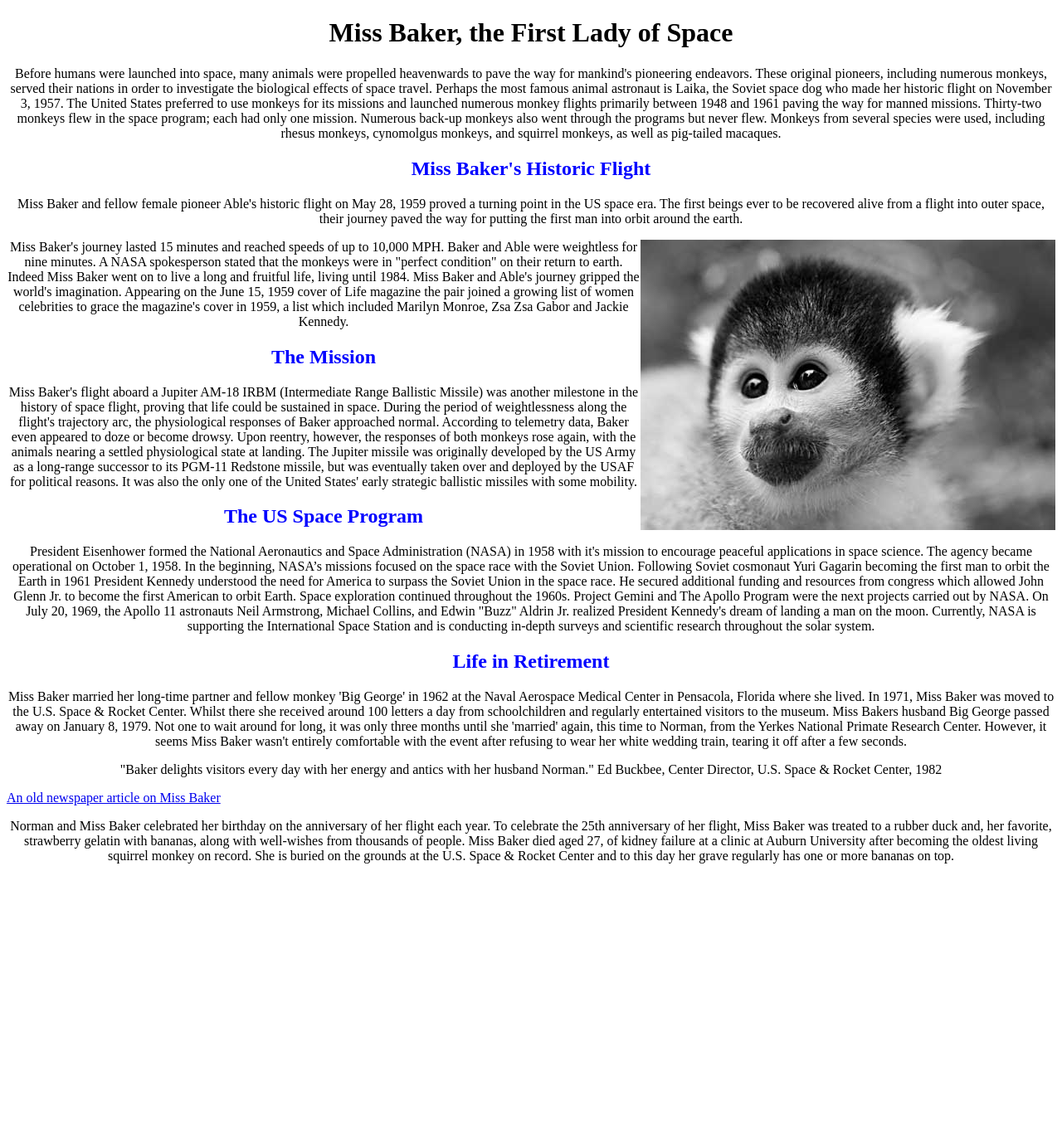
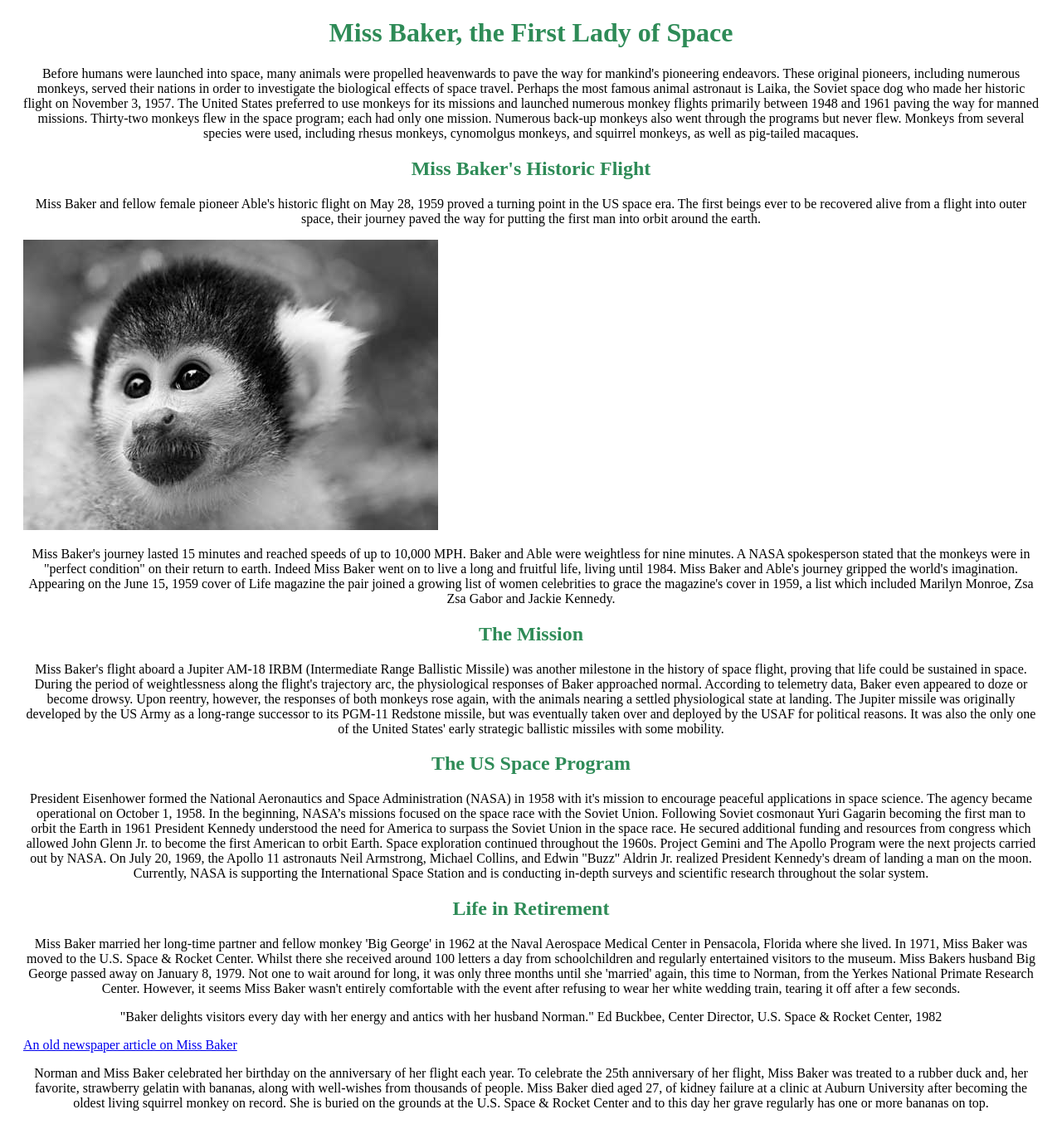
Before and after one commit to EvanJepsen/Host_website, a PHP site: page /miss-baker/miss-baker.html in a window 1280 px wide. Shown: the whole page at 83% size. Before the commit the page ends 1041 px from the top, so only its background shows below. Run offline with PHP 8.4, Linux system fonts and the light colour scheme.

Commit message:
Add files via upload

```diff
--- a/host-website/miss-baker/miss-baker.html
+++ b/host-website/miss-baker/miss-baker.html
@@ -13,7 +13,7 @@
 
         <h2>Miss Baker's Historic Flight</h2>
         <p>Miss Baker and fellow female pioneer Able's historic flight on May 28, 1959 proved a turning point in the US space era. The first beings ever to be recovered alive from a flight into outer space, their journey paved the way for putting the first man into orbit around the earth.</p>
-        <img style="float:right" src="images/miss_baker.jpg" alt="A picture of miss baker">
+        <img style="float:top" src="images/miss_baker.jpg" alt="A picture of miss baker">
         <p>Miss Baker's journey lasted 15 minutes and reached speeds of up to 10,000 MPH. Baker and Able were weightless for nine minutes. A NASA spokesperson stated that the monkeys were in "perfect condition" on their return to earth. Indeed Miss Baker went on to live a long and fruitful life, living until 1984.
         Miss Baker and Able's journey gripped the world's imagination. Appearing on the June 15, 1959 cover of Life magazine the pair joined a growing list of women celebrities to grace the magazine's cover in 1959, a list which included Marilyn Monroe, Zsa Zsa Gabor and Jackie Kennedy.</p>
 
--- a/host-website/miss-baker/styles/style.css
+++ b/host-website/miss-baker/styles/style.css
@@ -1,8 +1,13 @@
+body{
+    padding-right: 20px;
+    padding-left: 20px;
+}
 h1{
-    text-align: center
+    text-align: center;
+    color: seagreen;
 }
 h2{
-    color: blue;
+    color:seagreen;
     text-align: center;
 }
 p{
```
